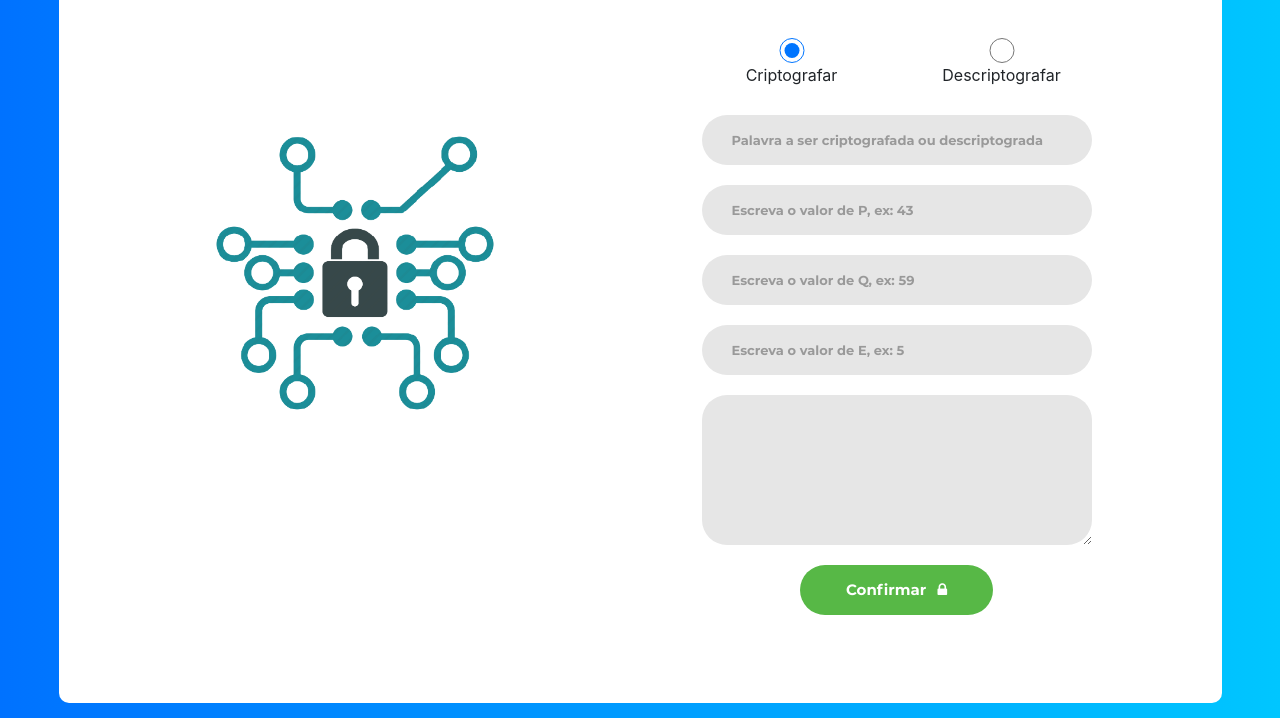
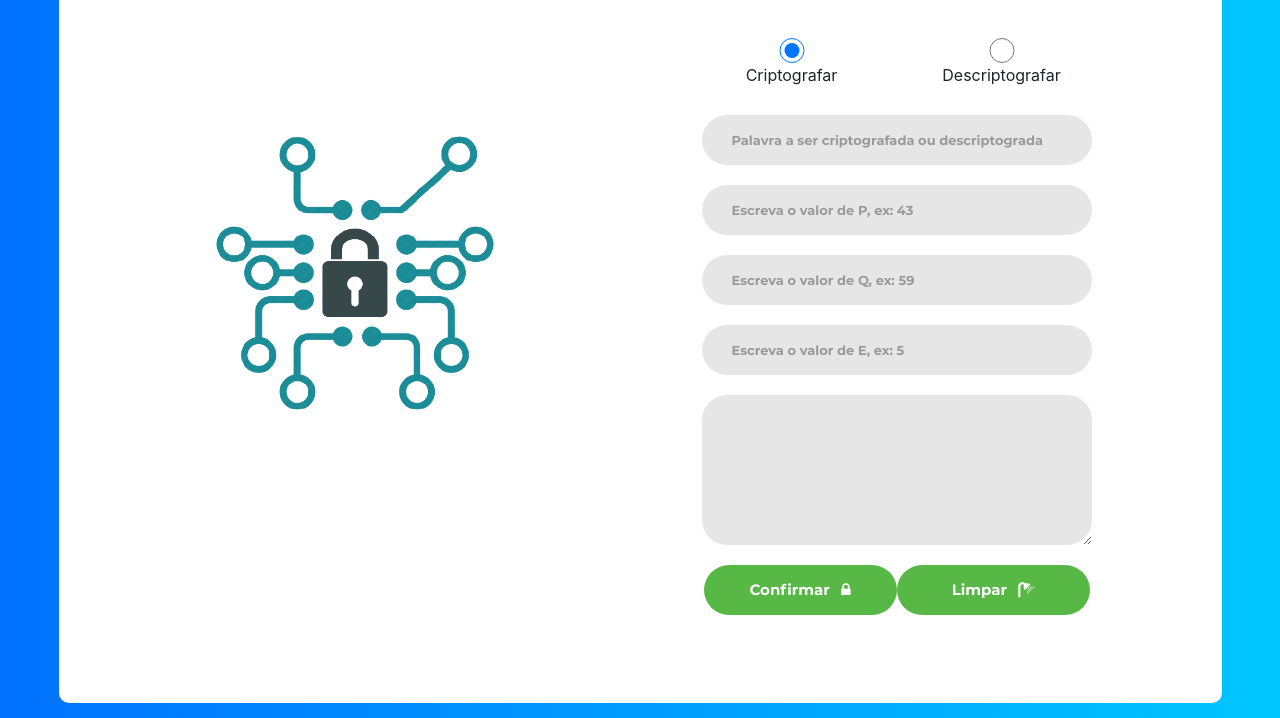
Before and after one commit to fellipebs/cripto_rsa, a plain HTML site: page index.html in a window 1280 px wide. Shown: the part 173-891 px from the top of the page. Drawn offline with nearby package versions, Linux system fonts and the light colour scheme; a web font is replaced by a local one.

Commit message:
adicionando botão de limpar

```diff
--- a/index.html
+++ b/index.html
@@ -102,7 +102,16 @@
 							<i class="fa fa-lock" aria-hidden="true"></i>
 						</span>
 					</button>
+
+					<button type='button' class="contact1-form-btn" onclick='limpar();'>
+						<span>
+							Limpar
+							<i class="fa fa-shower" aria-hidden="true"></i>
+						</span>
+					</button>
+
 				</div>
+
 			</div>
 		</div>
 	</div>
```
